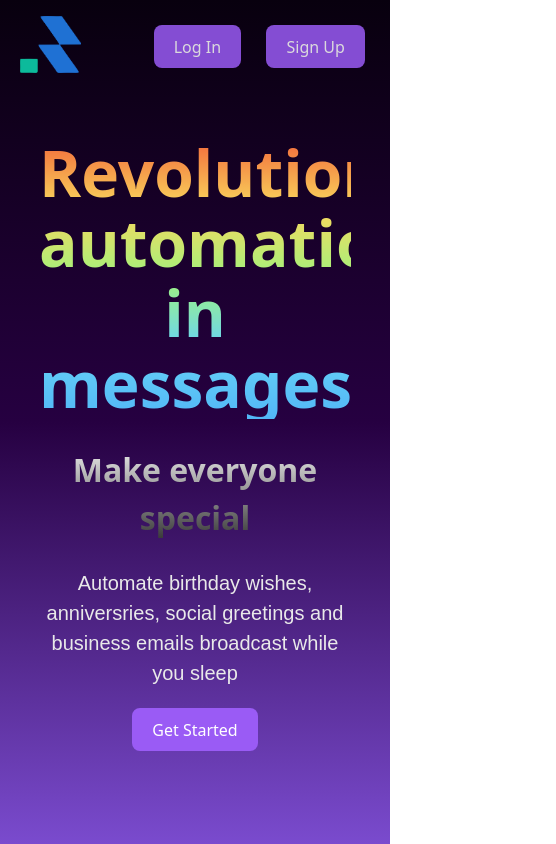
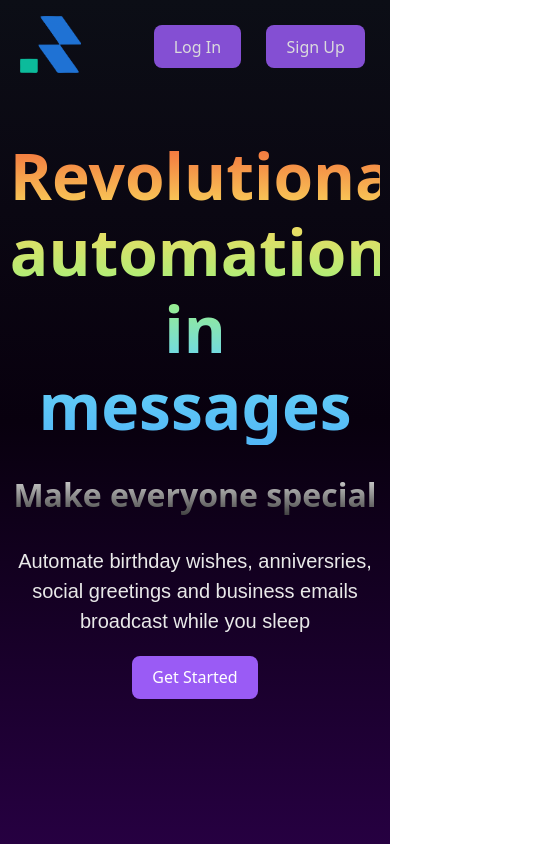
Before and after one commit to Netrue2025/Ai-Birthday-Automation, a React (Vite) app: page / in a window 390 px wide. Shown: the whole page, 556 px wide, since content can reach past the window. Built offline with nearby package versions, Linux system fonts and the light colour scheme.

Commit message:
New design

```diff
--- a/src/styles/home.css
+++ b/src/styles/home.css
@@ -1,5 +1,7 @@
+@import url("https://fonts.googleapis.com/css?family=Source+Sans+Pro:regular,bold,italic&subset=latin,latin-ext");
+@import url("https://fonts.googleapis.com/css?family=Josefin+Sans");
 section {
-  background-image: linear-gradient(rgb(8, 0, 14), rgb(38, 0, 65), #7a4bce);
+  background-image: linear-gradient(#0C0E16, rgb(8, 0, 14), rgb(38, 0, 65));
   height: 100vh;
   width: 100vw;
 }
@@ -36,7 +38,7 @@ section header nav .signup_btn, section header nav .login_btn {
   opacity: 0.85;
 }
 section main {
-  width: 80%;
+  width: 60%;
   margin: auto;
   text-align: center;
   height: 65%;
@@ -45,11 +47,13 @@ section main {
 }
 section main h1 {
   font-size: 4rem;
+  font-weight: 800;
   background: -webkit-linear-gradient(#f2683a, #f9d85d, #a1f27d, #67d4f6, #52b6f7);
   -webkit-background-clip: text;
   -webkit-text-fill-color: transparent;
   height: auto;
   margin-bottom: 10px;
+  line-height: 1.2;
 }
 section main h2 {
   font-size: 2rem;
@@ -67,4 +71,19 @@ section main p {
 section main .get_started {
   background-color: #9a5bf5;
   color: #ffffff;
+}
+@media screen and (max-width: 1024px) {
+  section main {
+    width: 70%;
+  }
+}
+@media screen and (max-width: 768px) {
+  section main {
+    width: 85vw;
+  }
+}
+@media screen and (max-width: 480px) {
+  section main {
+    width: 95%;
+  }
 }/*# sourceMappingURL=home.css.map */
--- a/src/styles/home.scss
+++ b/src/styles/home.scss
@@ -1,5 +1,8 @@
+@import url('https://fonts.googleapis.com/css?family=Source+Sans+Pro:regular,bold,italic&subset=latin,latin-ext');
+@import url('https://fonts.googleapis.com/css?family=Josefin+Sans');
+
 section{
-    background-image: linear-gradient(rgb(8, 0, 14), rgb(38, 0, 65), #7a4bce);
+    background-image: linear-gradient(#0C0E16, rgb(8, 0, 14), rgb(38, 0, 65));
     height: 100vh;
     width: 100vw;
 
@@ -46,7 +49,7 @@ section{
     }
 
     main{
-        width: 80%;
+        width: 60%;
         margin: auto;
         text-align: center;
         height: 65%;
@@ -55,14 +58,18 @@ section{
 
         h1{
             font-size: 4rem;
+            font-weight: 800;
             background: -webkit-linear-gradient(#f2683a, #f9d85d, #a1f27d, #67d4f6, #52b6f7);
             -webkit-background-clip: text;
             -webkit-text-fill-color: transparent;
             height: auto;
             margin-bottom: 10px;
+            line-height: 1.2;
+            // font-family: 'Inter';
 
 
         }
+
         h2{
             font-size: 2rem;
              background: -webkit-linear-gradient(#eeeeee, #333);
@@ -84,4 +91,21 @@ section{
             color: #ffffff;
         }
     }
+
+    @media screen and (max-width: 1024px) {
+        main {
+            width: 70%;
+        }
+    }
+    @media  screen and (max-width: 768px) {
+        main {
+            width: 85vw;
+        }
+    }
+    @media screen and (max-width: 480px) {
+        main {
+            width: 95%;
+
+        }
+    }
 }
```
Also changed, not shown: 1 other file (tests, documents, lock files or other folders).
